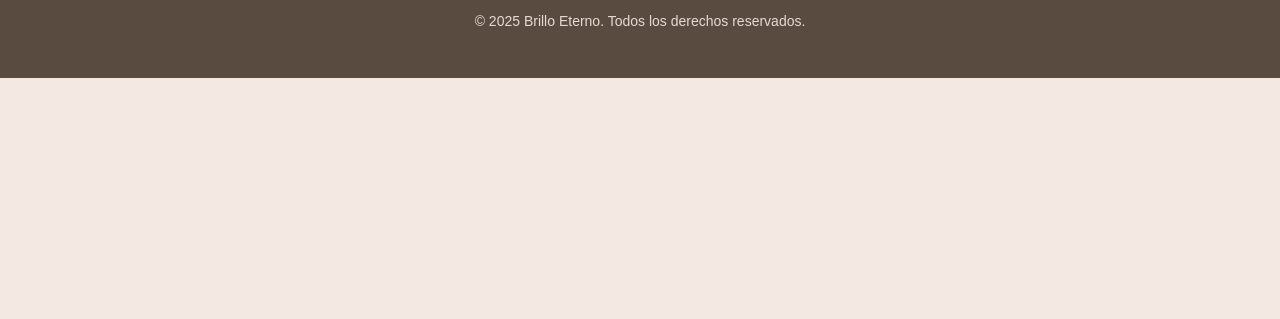
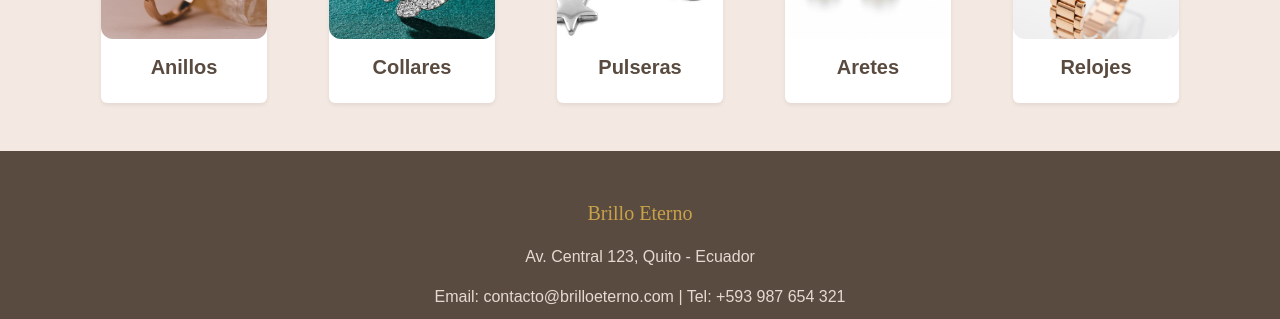
Before and after one commit to Wfcmg/Joyeria, a website built with webpack: page index.html in a window 1280 px wide. Shown: the part 1592-1911 px from the top of the page. Before the commit the page ends 1670 px from the top, so only its background shows below. Built offline with nearby package versions, Linux system fonts and the light colour scheme.

Commit message:
portada actualizada

```diff
--- a/index.html
+++ b/index.html
@@ -41,6 +41,7 @@
 <script src="js/mvc/views/navbar.js"></script>
 <script src="js/mvc/views/hero.js"></script>
 <script src="js/mvc/views/destacados.js"></script>
+<script src="js/mvc/views/categorias.js"></script>
 <script src="js/mvc/views/footer.js"></script>
 
 
@@ -48,6 +49,7 @@
 <script src="js/mvc/controllers/navbarController.js"></script>
 <script src="js/mvc/controllers/heroController.js"></script>
 <script src="js/mvc/controllers/destacadosController.js"></script>
+<script src="js/mvc/controllers/categoriasController.js"></script>
 <script src="js/mvc/controllers/footerController.js"></script>
 
 <script src="js/list-productos.js"></script>
--- a/js/main.js
+++ b/js/main.js
@@ -2,5 +2,6 @@ document.addEventListener("DOMContentLoaded", () => {
   NavbarController.render("navbar");
   HeroController.render("hero");
   DestacadosController.render("destacados");
+  CategoriasController.render("categorias");
   FooterController.render("footer");
 });
--- /dev/null
+++ b/js/mvc/controllers/categoriasController.js
@@ -0,0 +1,37 @@
+window.CategoriasController = {
+  render: function (targetId) {
+
+    // 1. Pintar estructura base
+    document.getElementById(targetId).innerHTML = CategoriasView.render();
+
+    // 2. Lista de categorías
+    const categorias = [
+      { nombre: "Anillos",  img: "img/anillo_oro.jpg" },
+      { nombre: "Collares", img: "img/collar_plata.jpg" },
+      { nombre: "Pulseras", img: "img/acero.jpg" },
+      { nombre: "Aretes",   img: "img/producto4.jpg" },
+      { nombre: "Relojes",  img: "img/producto5.jpg" }
+    ];
+
+    // 3. Contenedor
+    const container = document.getElementById("categorias-container");
+
+    // 4. Renderizar cards
+    categorias.forEach(cat => {
+      container.innerHTML += `
+        <div class="col-6 col-md-4 col-lg-2 mx-auto">
+          <div class="card border-0 shadow-sm categoria-card">
+
+            <div class="categoria-img"
+                 style="background-image:url('${cat.img}');"></div>
+
+            <div class="card-body text-center">
+              <h5 class="fw-semibold" style="color:#5A4B40;">${cat.nombre}</h5>
+            </div>
+
+          </div>
+        </div>
+      `;
+    });
+  }
+};
--- /dev/null
+++ b/js/mvc/views/categorias.js
@@ -0,0 +1,18 @@
+window.CategoriasView = {
+  render: function () {
+    return `
+      <!-- ================= CATEGORÍAS ================= -->
+      <section class="py-5">
+        <div class="container">
+
+          <h2 class="text-center mb-4 fw-bold" style="color:#5A4B40;">
+            Encuentra tu estilo
+          </h2>
+
+          <div class="row g-4" id="categorias-container"></div>
+
+        </div>
+      </section>
+    `;
+  }
+};
```
